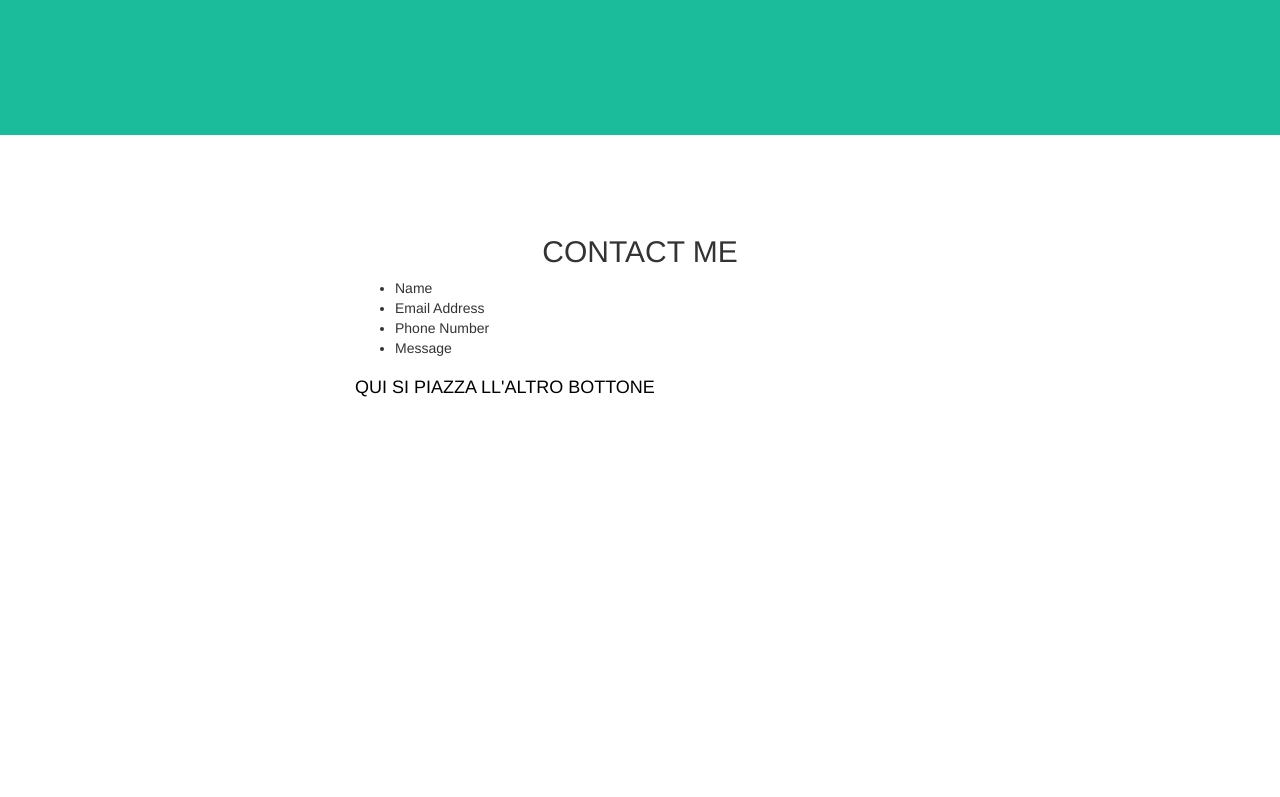
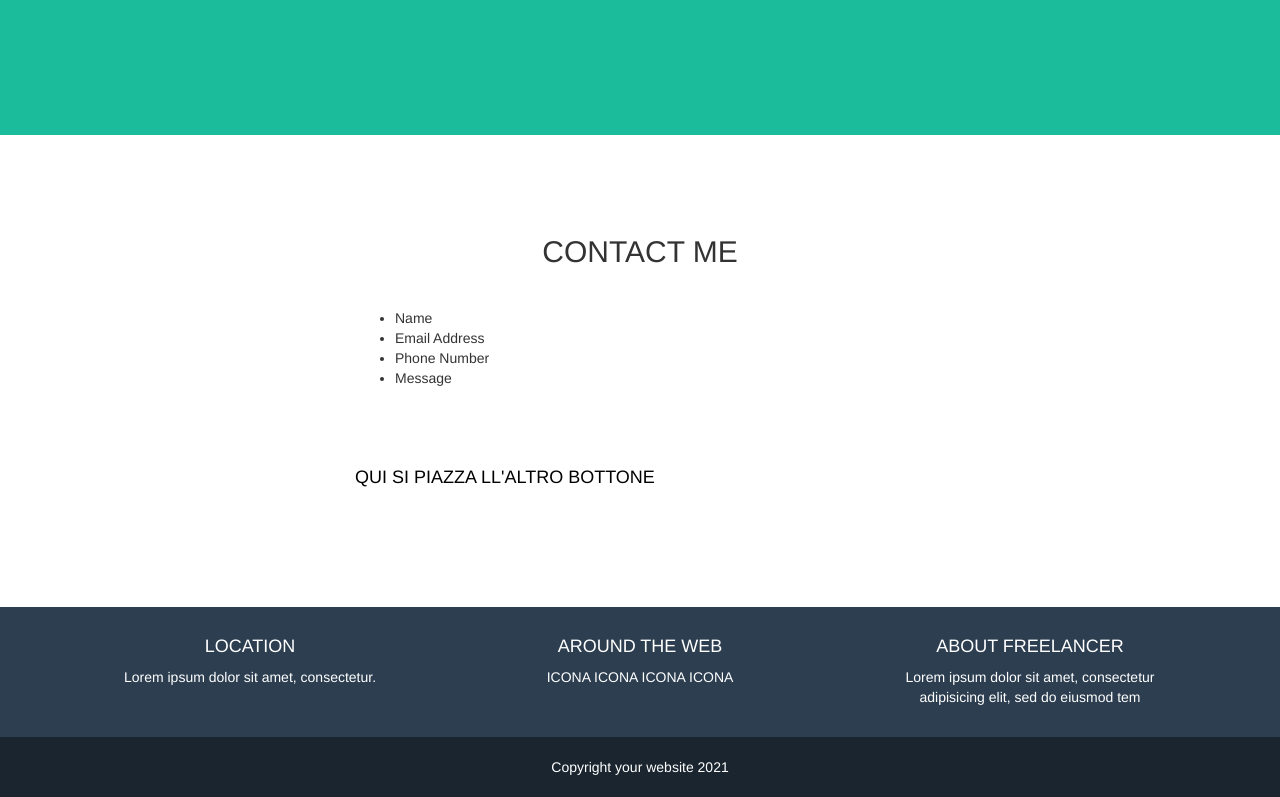
Before and after one commit to TommasoBorsatti/html-css-bootstrap-freelancer, a plain HTML site: page index.html in a window 1280 px wide. Shown: the part 1347-2144 px from the top of the page. Before the commit the page ends 1834 px from the top, so only its background shows below. Drawn offline with nearby package versions, Linux system fonts and the light colour scheme.

Commit message:
Schema concluso; html validato; milestone raggiunta

```diff
--- a/css/style.css
+++ b/css/style.css
@@ -25,6 +25,10 @@ h1, h4, span{
 
 .button_box h4 {
   color: #000;
+}
+
+footer p{
+  color: #fff;
 }
 
 /* FORMATTAZIONE */
@@ -59,8 +63,22 @@ img{
 .form_box, .button_box{
   width: 50%;
   margin: auto;
+  padding: 30px 0;
 }
 
 section.bg_white{
   padding: 80px 0;
 }
+
+footer .text_box{
+  width: 40%;
+  margin:auto;
+}
+
+footer .text_box:last-child{
+  width: 75%;
+}
+
+section.bg_blue, section.bg_nav_grey{
+  padding: 20px 0;
+}
--- a/index.html
+++ b/index.html
@@ -1,6 +1,6 @@
 <!DOCTYPE html>
 <html lang="en">
-<head>
+  <head>
   <meta charset="UTF-8">
   <meta name="viewport" content="width=device-width, initial-scale=1.0">
   <meta http-equiv="X-UA-Compatible" content="ie=edge">
@@ -11,9 +11,9 @@
   <!-- link allo style css -->
   <link rel="stylesheet" href="css/style.css">
   <!-- link allo style css -->
-</head>
+  </head>
 
-<body>
+  <body>
   <!-- sezione introduttiva con nav bar e jumbotron -->
   <header>
     <!-- sezione barra navigazione -->
@@ -30,7 +30,7 @@
       </div>
     </nav>
     <!-- /sezione barra navigazione -->
-    <!-- !-- sezione jumbotron -->
+    <!-- sezione jumbotron -->
     <section>
       <div class="hero_box bg_aqua">
         <!-- contenitore per immagine jumbotron -->
@@ -57,11 +57,11 @@
     <section class="bg_white">
       <div class="container">
         <!-- riga titolo -->
-        <row class="text-center">
+        <div class="row text-center">
           <div class="col-xs-12">
             <h2>PORTFOLIO</h2>
           </div>
-        </row>
+        </div>
         <!-- riga titolo -->
         <!-- riga con struttura di immagini a colonne -->
         <div class="row text-center">
@@ -175,14 +175,50 @@
   </main>
   <!-- /corpo pagina -->
 
-  <!-- seszione footer con varie colonne e loghi -->
+  <!-- sezione footer con varie colonne e loghi -->
   <footer>
-
+    <!-- prima sezione del footer -->
+    <section class="bg_blue">
+      <div class="container">
+        <!-- riga con 3 colonne responsive con blocchi titolo-icone/titolo-info -->
+        <div class="row text-center">
+          <div class="col-xs-12 col-md-4">
+            <div class="text_box">
+              <h4>LOCATION</h4>
+              <p>Lorem ipsum dolor sit amet, consectetur.</p>
+            </div>
+          </div>
+          <div class="col-xs-12 col-md-4">
+            <h4>AROUND THE WEB</h4>
+            <p>ICONA  ICONA  ICONA  ICONA</p>
+          </div>
+          <div class="col-xs-12 col-md-4">
+            <div class="text_box">
+              <h4>ABOUT FREELANCER</h4>
+              <p>Lorem ipsum dolor sit amet, consectetur adipisicing elit, sed do eiusmod tem</p>
+            </div>
+          </div>
+        </div>
+        <!-- /riga con 3 colonne responsive con blocchi titolo-icone/titolo-info -->
+      </div>
+    </section>
+    <!-- /prima sezione del footer -->
+    <!-- seconda sezione del footer -->
+    <section class="bg_nav_grey">
+      <div class="container">
+        <!-- riga del copyright -->
+        <div class="row bg_nav_grey text-center">
+          <div class="col-xs-12">
+            <span>Copyright your website 2021</span>
+          </div>
+        </div>
+        <!-- /riga del copyright -->
+      </div>
+    </section>
+    <!-- /seconda sezione del footer -->
   </footer>
   <!-- /seszione footer con varie colonne e loghi -->
 
+</body>
 
-
-
-</body>
 </html>
```
